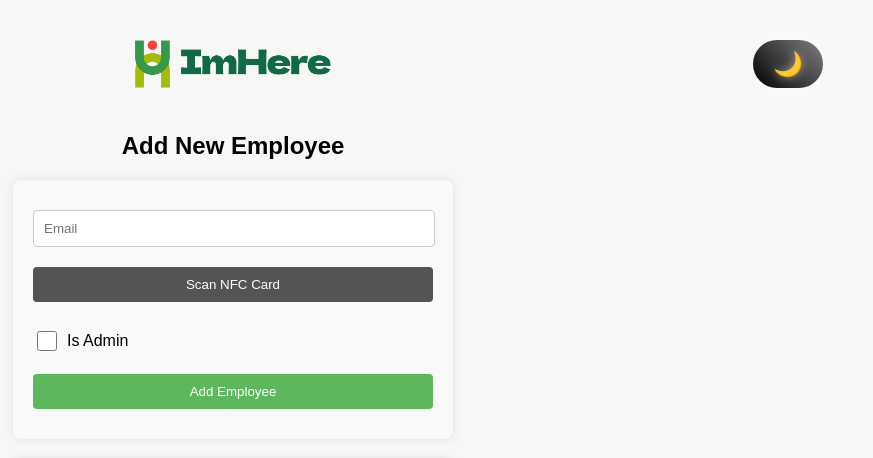
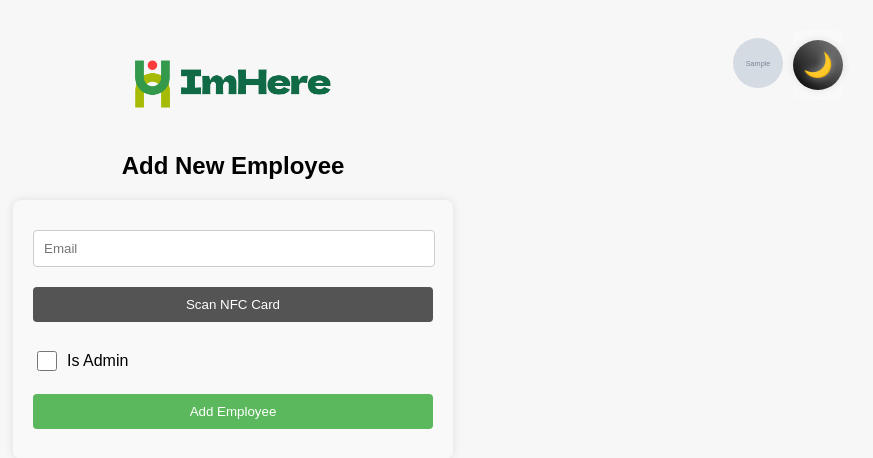
Before and after one commit to TobiSvasek/Attendance-Tracking-App, a Flask app: page /add_employee in a window 1280 px wide. Shown: the top 458 px of the page, without its empty margins (407-1280 px from the left). Run offline with Flask 3, Linux system fonts and the light colour scheme; the visitor is signed in with stand-in values (Sample User, id 1); tables that the repository leaves empty hold one stand-in row (values such as "Sample post"); grey boxes marked "Sample" are stand-in pictures; parts of the project's set-up code (start-up, migrations or seed data) failed here and were passed over; some libraries are stand-ins or nearby versions.

Commit message:
add profile picture upload functionality and ensure unique email constraint in Employee model

```diff
--- a/app.py
+++ b/app.py
@@ -56,6 +56,7 @@ class Employee(db.Model):
     is_admin = db.Column(db.Boolean, default=False)
     is_authenticated = db.Column(db.Boolean, default=False)
     session_token = db.Column(db.String(64), nullable=True)
+    profile_picture = db.Column(db.String(255), nullable=True, default='profile_pictures/default.png')
 
     status = db.relationship('Status', backref='employees')
     attendances = db.relationship('Attendance', backref='employee', lazy=True, cascade="all, delete-orphan")
@@ -149,11 +150,16 @@ def custom_login_key():
         return f"{get_remote_address()}:{request.form.get('email', '')}"
     return get_remote_address()
 
+@app.context_processor
+def inject_logged_in_employee():
+    if 'employee_id' in session:
+        employee = Employee.query.get(session['employee_id'])
+        return dict(logged_in_employee=employee)
+    return dict(logged_in_employee=None)
 
 @socketio.on('connect')
 def handle_connect():
     print("Reader initialized.")
-
 
 @app.route('/')
 def index():
@@ -244,7 +250,7 @@ def clock(employee_id):
     employees = Employee.query.all() if logged_in_employee.is_admin else None
     attendances = Attendance.query.filter_by(employee_id=employee_id).order_by(Attendance.update_time.desc()).all()
 
-    return render_template('clock.html', employee=employee, success_message=success_message, error_message=error_message, employees=employees, statuses=statuses, attendances=attendances)
+    return render_template('clock.html', employee=employee, success_message=success_message, error_message=error_message, employees=employees, statuses=statuses, attendances=attendances,logged_in_employee=logged_in_employee ,show_profile_picture=True)
 
 
 @app.route('/login', methods=['GET', 'POST'])
@@ -376,7 +382,7 @@ def view_clock_history(employee_id):
         return go_back()
 
     attendances = Attendance.query.filter_by(employee_id=employee_id).order_by(Attendance.update_time.desc()).all()
-    return render_template('clock_history.html', employee=employee, attendances=attendances, is_admin=logged_in_employee.is_admin, admin_id=logged_in_employee_id)
+    return render_template('clock_history.html', employee=employee, attendances=attendances, is_admin=logged_in_employee.is_admin, admin_id=logged_in_employee_id, logged_in_employee=logged_in_employee,show_profile_picture=True)
 
 def generate_random_password(length=12):
     """Generate a secure random password."""
@@ -417,7 +423,8 @@ def add_employee():
                     uid=hashed_uid,
                     is_admin=is_admin,
                     name="NEW",
-                    surname="USER"
+                    surname="USER",
+                    profile_picture='profile_pictures/default.png'
                 )
                 new_employee.set_password(generate_random_password())
                 db.session.add(new_employee)
@@ -426,7 +433,7 @@ def add_employee():
                 send_set_details_email(new_employee)
                 success_message = "Employee added successfully!"
 
-    return render_template('add_employee.html', error=error, success_message=success_message)
+    return render_template('add_employee.html', error=error, success_message=success_message,logged_in_employee=logged_in_employee ,show_profile_picture=True)
 
 @app.route('/set_details/<token>', methods=['GET', 'POST'])
 def set_details(token):
@@ -442,11 +449,11 @@ def set_details(token):
 
         if password != confirm_password:
             error = "Passwords do not match. Please try again."
-            return render_template('set_details.html', error=error)
+            return render_template('set_details.html', error=error, employee=user)
 
         if not is_strong_password(password):
             error = "Password is not strong enough. It must be at least 8 characters long, contain an uppercase letter, a lowercase letter, and a number."
-            return render_template('set_details.html', error=error)
+            return render_template('set_details.html', error=error, employee=user)
 
         user.name = name
         user.surname = surname
@@ -455,7 +462,40 @@ def set_details(token):
         db.session.commit()
         return redirect(url_for('login', message='Details successfully set.'))
 
-    return render_template('set_details.html')
+    return render_template('set_details.html', employee=user)
+
+
+@app.route('/upload_profile_picture/<int:employee_id>', methods=['POST'])
+def upload_profile_picture(employee_id):
+    if 'profile_picture' not in request.files:
+        return jsonify({'error': 'No file part'}), 400
+
+    file = request.files['profile_picture']
+    if file.filename == '':
+        return jsonify({'error': 'No selected file'}), 400
+
+    if file and allowed_file(file.filename):
+        # Generate a unique filename
+        filename = f"{employee_id}_{secrets.token_hex(8)}.{file.filename.rsplit('.', 1)[1].lower()}"
+        relative_path = os.path.join('profile_pictures', filename).replace("\\", "/")
+        filepath = os.path.join(app.config['UPLOAD_FOLDER'], filename)
+
+        try:
+            # Save the file to the static directory
+            file.save(filepath)
+
+            # Update the employee's profile_picture field with the relative path
+            employee = Employee.query.get(employee_id)
+            if employee:
+                employee.profile_picture = relative_path  # Store relative path
+                db.session.commit()
+                return '', 204
+            else:
+                return jsonify({'error': 'Employee not found'}), 404
+        except Exception as e:
+            return jsonify({'error': f'File upload failed: {str(e)}'}), 500
+
+    return jsonify({'error': 'Invalid file type'}), 400
 
 @app.route('/delete_employee', methods=['GET', 'POST'])
 def delete_employee():
@@ -488,7 +528,7 @@ def delete_employee():
 
     # Fetch only non-admin employees
     employees = Employee.query.filter_by(is_admin=False).all()
-    return render_template('delete_employee.html', employees=employees, error=error)
+    return render_template('delete_employee.html', employees=employees, error=error,logged_in_employee=logged_in_employee ,show_profile_picture=True)
 
 @app.route('/toggle_theme', methods=['POST'])
 def toggle_theme():
@@ -637,6 +677,13 @@ def ratelimit_handler(e):
 conf.get_default().config_path = os.getenv('CONFIG_PATH')
 conf.get_default().auth_token = os.getenv('NGROK_AUTH_TOKEN')
 
+app.config['UPLOAD_FOLDER'] = 'static/profile_pictures'
+app.config['MAX_CONTENT_LENGTH'] = 2 * 1024 * 1024  # Limit file size to 2MB
+ALLOWED_EXTENSIONS = {'png', 'jpg', 'jpeg', 'gif'}
+
+def allowed_file(filename):
+    return '.' in filename and filename.rsplit('.', 1)[1].lower() in ALLOWED_EXTENSIONS
+
 if __name__ == '__main__':
     with app.app_context():
         db.create_all()
--- a/requirements.txt
+++ b/requirements.txt
@@ -11,3 +11,6 @@ dotenv~=0.9.9
 alembic~=1.15.2
 SQLAlchemy~=2.0.40
 Flask-Limiter~=3.12
+redis~=5.2.1
+Booktype~=1.5
+Flask-SocketIO~=5.5.1
--- a/static/styles.css
+++ b/static/styles.css
@@ -676,15 +676,53 @@ header {
     position: relative;
 }
 
-.theme-toggle-form {
-    margin-left: auto;
+.theme-and-profile {
     position: absolute;
     top: 10px;
-    right: 50px;
+    right: 30px;
+    display: flex;
+    align-items: center;
+    gap: 10px; /* spacing between button and picture */
+}
+
+.theme-toggle-form {
     background: none;
+    padding: 0;
     box-shadow: none;
-    padding: 0;
-    border-radius: 25px;
+    border: none;
+}
+
+#theme-toggle-button {
+    font-size: 24px;
+    border: none;
+    cursor: pointer;
+    border-radius: 50%;
+    width: 50px;
+    height: 50px;
+    transition: background 0.5s ease-in-out;
+    display: flex;
+    align-items: center;
+    justify-content: center;
+    box-shadow: 0 0 8px rgba(0,0,0,0.1);
+}
+
+/* Light mode = Moon = dark background */
+#theme-toggle-button.light {
+    background: linear-gradient(135deg, #111 30%, #333 100%);
+    color: #fff;
+}
+
+/* Dark mode = Sun = bright background */
+#theme-toggle-button.dark {
+    background: radial-gradient(circle at top left, #ffe680, #ffcc00);
+    color: #333;
+}
+
+.profile-picture img {
+    width: 50px;
+    height: 50px;
+    border-radius: 50%;
+    object-fit: cover;
 }
 
 body.dark .theme-toggle-form {
--- a/templates/base.html
+++ b/templates/base.html
@@ -11,9 +11,25 @@
 </head>
 <body class="{{ request.cookies.get('theme', 'light') }} flex-container">
 <header>
-
+    <div class="header-container">
+        <div class="theme-and-profile">
+            <div class="profile-picture">
+                {% if logged_in_employee and show_profile_picture %}
+                    <div class="profile-picture">
+                        {% if logged_in_employee and logged_in_employee.profile_picture %}
+    <img src="{{ url_for('static', filename=logged_in_employee.profile_picture) }}"
+         alt="{{ logged_in_employee.name }}'s Profile Picture"
+         class="profile-img">
+{% else %}
+    <img src="{{ url_for('static', filename='profile_pictures/default.png') }}"
+         alt="Default Profile Picture"
+         class="profile-img">
+{% endif %}
+                    </div>
+                {% endif %}
+            </div>
             <form action="{{ url_for('toggle_theme') }}" method="post" class="theme-toggle-form">
-        <button type="submit" id="theme-toggle-button">
+                <button type="submit" id="theme-toggle-button" class="theme-toggle-btn">
                     {% if request.cookies.get('theme', 'light') == 'light' %}
                         🌙
                     {% else %}
@@ -21,6 +37,8 @@
                     {% endif %}
                 </button>
             </form>
+        </div>
+    </div>
 </header>
     <div class="content">
         <div style="text-align: center; margin-top: 20px;">
--- a/templates/set_details.html
+++ b/templates/set_details.html
@@ -3,6 +3,10 @@
 {% block title %}Set Details{% endblock %}
 
 {% block content %}
+<form method="post" enctype="multipart/form-data" action="{{ url_for('upload_profile_picture', employee_id=employee.id) }}">
+    <input type="file" name="profile_picture" accept="image/*" required>
+    <button type="submit">Upload Profile Picture</button>
+</form>
 <form method="post">
     <input type="text" name="name" placeholder="Enter your name" required class="form-input">
     <input type="text" name="surname" placeholder="Enter your surname" required class="form-input">
```
Also changed, not shown: migrations/versions/5c8a368dd81c_add_email_name_and_surname_fields_to_.py (+5 -12 lines). Lines whose indentation alone changed are shown as unchanged.
